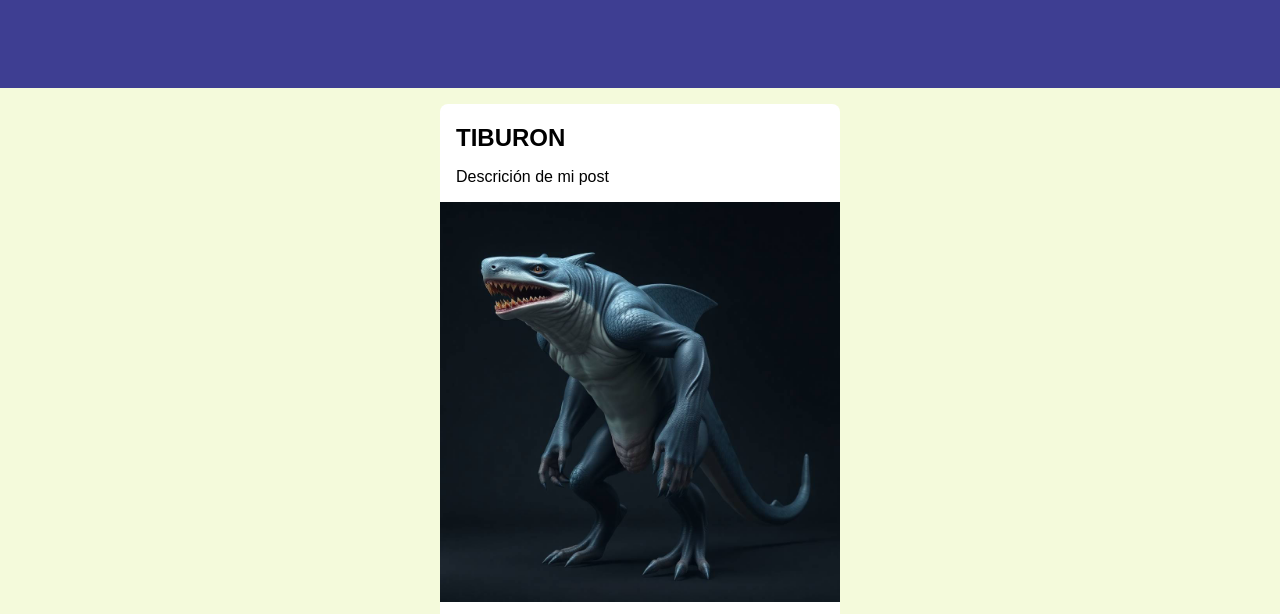
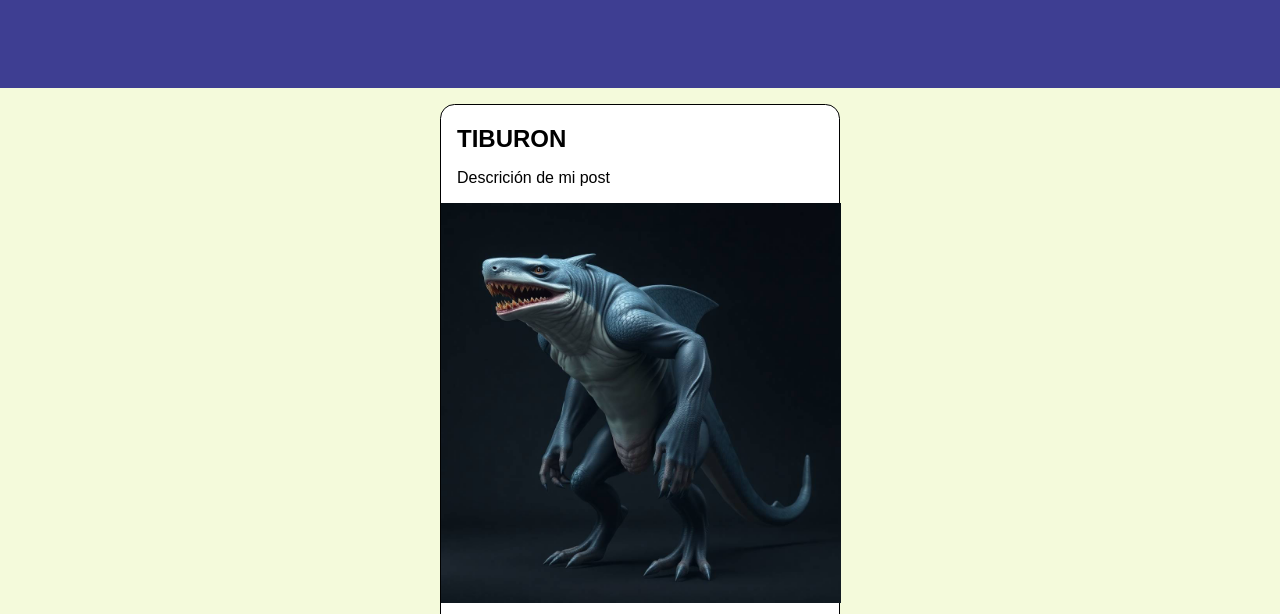
Before and after one commit to javigarcial87-ops/Bestiario, a plain HTML site: page index.html in a window 1280 px wide. Shown: the part 186-800 px from the top of the page. Drawn offline with Linux system fonts and the light colour scheme.

Commit message:
Add files via upload

```diff
--- a/style.css
+++ b/style.css
@@ -27,7 +27,8 @@ section article {
     transition: box-shadow 0.3s ease;
     background-color: #fff;
     margin: 1rem 0;
-    border-radius: 0.5rem;
+    border: 1px #000000 solid;
+    border-radius: 0.9rem;
     padding: 0.25rem 0;
     cursor: pointer;
 
```
